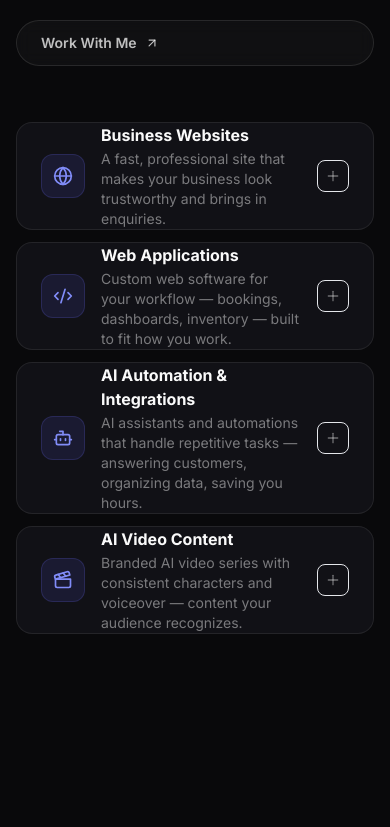
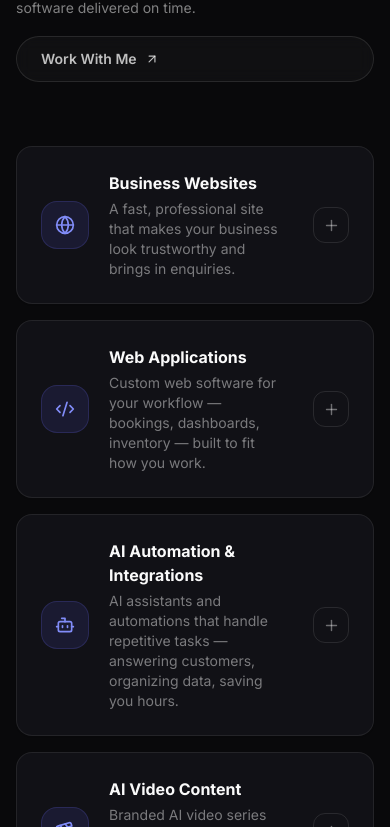
Before and after one commit to Ifeanyi-design/Portfolio, a React (Vite) app: page / in a window 390 px wide. Shown: the part 6557-7384 px from the top of the page. Built offline with nearby package versions, Linux system fonts and the light colour scheme.

Commit message:
add project image full view

```diff
--- a/src/components/Hero.tsx
+++ b/src/components/Hero.tsx
@@ -169,20 +169,20 @@ export default function Hero() {
             </div>
 
             {/* Stack Panel */}
-            <div className="card p-5.5">
-              <div className="flex items-center justify-between mb-3.5">
-                <p className="text-[10px] font-bold uppercase tracking-[0.2em] text-ink/40">
+            <div className="card p-6 sm:p-7 shadow-lg">
+              <div className="flex items-center justify-between mb-4">
+                <p className="text-[11px] font-bold uppercase tracking-[0.2em] text-ink/40">
                   Primary Tech Stack
                 </p>
-                <span className="text-[10px] font-semibold text-accent-light bg-accent-muted px-2 py-0.5 rounded-md">
+                <span className="text-[10px] font-semibold text-accent-light bg-accent-muted px-2.5 py-1 rounded-md border border-accent/20">
                   Production Tested
                 </span>
               </div>
-              <div className="flex flex-wrap gap-2">
+              <div className="flex flex-wrap gap-2.5">
                 {techStack.map((t) => (
                   <span
                     key={t}
-                    className="rounded-full border border-white/8 bg-surface-elevated px-3 py-1.5 text-xs font-medium text-ink/65 transition-all hover:border-accent/40 hover:text-accent-light hover:scale-105 cursor-default"
+                    className="rounded-full border border-white/10 bg-surface-elevated px-3.5 py-2 text-xs font-medium text-ink/70 transition-all hover:border-accent/40 hover:text-accent-light hover:scale-105 cursor-default shadow-sm"
                   >
                     {t}
                   </span>
--- a/src/components/Services.tsx
+++ b/src/components/Services.tsx
@@ -10,12 +10,12 @@ const serviceIcons: Record<string, React.ReactNode> = {
 
 export default function Services() {
   return (
-    <section id="services" className="relative py-24">
+    <section id="services" className="relative py-28 sm:py-32">
 
       <div className="relative mx-auto max-w-6xl px-4 sm:px-6">
 
         {/* Section header */}
-        <div className="mb-14 flex flex-col gap-4 sm:flex-row sm:items-end sm:justify-between">
+        <div className="mb-16 flex flex-col gap-4 sm:flex-row sm:items-end sm:justify-between">
           <div>
             <p className="mb-2 text-xs font-bold uppercase tracking-[0.18em] text-accent-light">
               My Specialization
@@ -28,59 +28,61 @@ export default function Services() {
               Tailored development services for startups, businesses, and founders who need production software delivered on time.
             </p>
           </div>
-          <a href="#contact" className="btn-ghost shrink-0 text-xs py-2.5">
+          <a href="#contact" className="btn-ghost shrink-0 text-xs py-2.5 px-5">
             Work With Me <ArrowUpRight size={14} />
           </a>
         </div>
 
-        {/* Accordion list */}
-        <div className="flex flex-col gap-3">
+        {/* Accordion list with generous spacing */}
+        <div className="flex flex-col gap-4 sm:gap-5">
           {services.map((service, i) => (
             <details
               key={service.id}
-              className="card group overflow-hidden open:border-accent/40 open:bg-surface-elevated/90 transition-all duration-300"
+              className="card group overflow-hidden open:border-accent/40 open:bg-surface-elevated/90 transition-all duration-300 shadow-sm"
             >
-              <summary className="flex cursor-pointer list-none items-center gap-4 px-6 py-5.5 hover:bg-surface-hover transition-colors">
+              <summary className="flex cursor-pointer list-none items-center gap-5 px-6 sm:px-8 py-6 sm:py-7 hover:bg-surface-hover transition-colors">
                 {/* Number */}
                 <span className="hidden sm:flex shrink-0 items-center justify-center h-10 w-10 rounded-xl border border-white/8 bg-surface-elevated text-xs font-black text-ink/40 group-open:border-accent/40 group-open:text-accent-light group-open:bg-accent-muted transition-all">
                   {String(i + 1).padStart(2, '0')}
                 </span>
 
                 {/* Icon */}
-                <span className="flex shrink-0 h-11 w-11 items-center justify-center rounded-xl bg-accent-muted text-accent-light border border-accent/20 transition-transform group-hover:scale-105">
+                <span className="flex shrink-0 h-12 w-12 items-center justify-center rounded-2xl bg-accent-muted text-accent-light border border-accent/20 transition-transform group-hover:scale-105">
                   {serviceIcons[service.id] ?? <Globe size={20} />}
                 </span>
 
                 {/* Title + pitch preview */}
-                <span className="flex-1 min-w-0">
-                  <span className="block text-base font-bold text-ink group-hover:text-white transition-colors">
+                <span className="flex-1 min-w-0 pr-2">
+                  <span className="block text-base sm:text-lg font-bold text-ink group-hover:text-white transition-colors">
                     {service.title}
                   </span>
-                  <span className="mt-0.5 block text-sm text-ink/45 group-open:hidden line-clamp-1">
+                  <span className="mt-1 block text-sm text-ink/45 group-open:hidden line-clamp-1">
                     {service.pitch}
                   </span>
                 </span>
 
                 {/* Toggle icon */}
-                <span className="shrink-0 flex h-8 w-8 items-center justify-center rounded-lg border border-white/8 text-ink/40 transition-all group-open:rotate-45 group-open:border-accent/40 group-open:text-accent-light group-open:bg-accent-muted">
-                  <Plus size={16} />
+                <span className="shrink-0 flex h-9 w-9 items-center justify-center rounded-xl border border-white/10 text-ink/40 transition-all group-open:rotate-45 group-open:border-accent/40 group-open:text-accent-light group-open:bg-accent-muted">
+                  <Plus size={17} />
                 </span>
               </summary>
 
-              {/* Expanded content */}
-              <div className="mx-6 mb-6 rounded-xl border border-white/6 bg-surface-card/90 p-5.5 animate-fade-up">
-                <p className="mb-4 text-sm leading-[1.85] text-ink/70">{service.pitch}</p>
+              {/* Expanded content with generous internal padding */}
+              <div className="mx-6 sm:mx-8 mb-6 sm:mb-8 rounded-2xl border border-white/8 bg-surface-card p-6 sm:p-8 animate-fade-up shadow-inner">
+                <p className="mb-6 text-sm sm:text-base leading-[1.85] text-ink/75 max-w-3xl">
+                  {service.pitch}
+                </p>
 
-                <div className="flex flex-col gap-3 sm:flex-row sm:items-center sm:justify-between pt-2 border-t border-white/5">
+                <div className="flex flex-col gap-5 sm:flex-row sm:items-center sm:justify-between pt-5 border-t border-white/8">
                   <div>
-                    <p className="mb-2 text-[10px] font-bold uppercase tracking-[0.2em] text-ink/35">
+                    <p className="mb-3 text-[10px] font-bold uppercase tracking-[0.2em] text-ink/35">
                       Technologies & Tools
                     </p>
-                    <div className="flex flex-wrap gap-2">
+                    <div className="flex flex-wrap gap-2.5">
                       {service.tech.map((item) => (
                         <span
                           key={item}
-                          className="rounded-full border border-white/8 bg-surface-elevated px-3 py-1 text-xs font-medium text-ink/55 transition-colors hover:border-accent/30 hover:text-accent-light"
+                          className="rounded-full border border-white/10 bg-surface-elevated px-3.5 py-1.5 text-xs font-medium text-ink/65 transition-all hover:border-accent/40 hover:text-accent-light hover:scale-105"
                         >
                           {item}
                         </span>
@@ -90,7 +92,7 @@ export default function Services() {
 
                   <a
                     href="#contact"
-                    className="btn-ghost shrink-0 text-xs py-2 px-4 self-start sm:self-auto"
+                    className="btn-ghost shrink-0 text-xs py-2.5 px-5 self-start sm:self-auto shadow-sm"
                   >
                     Inquire About This <ArrowUpRight size={13} />
                   </a>
```
